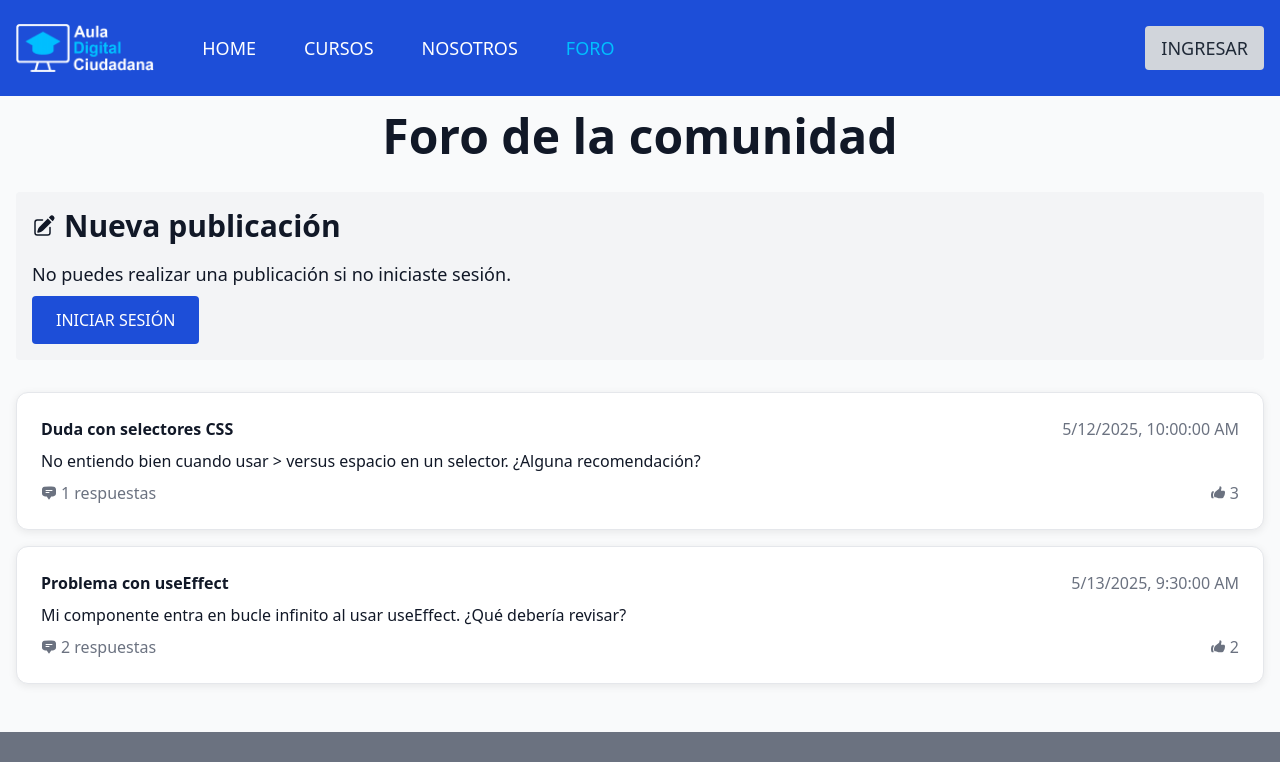
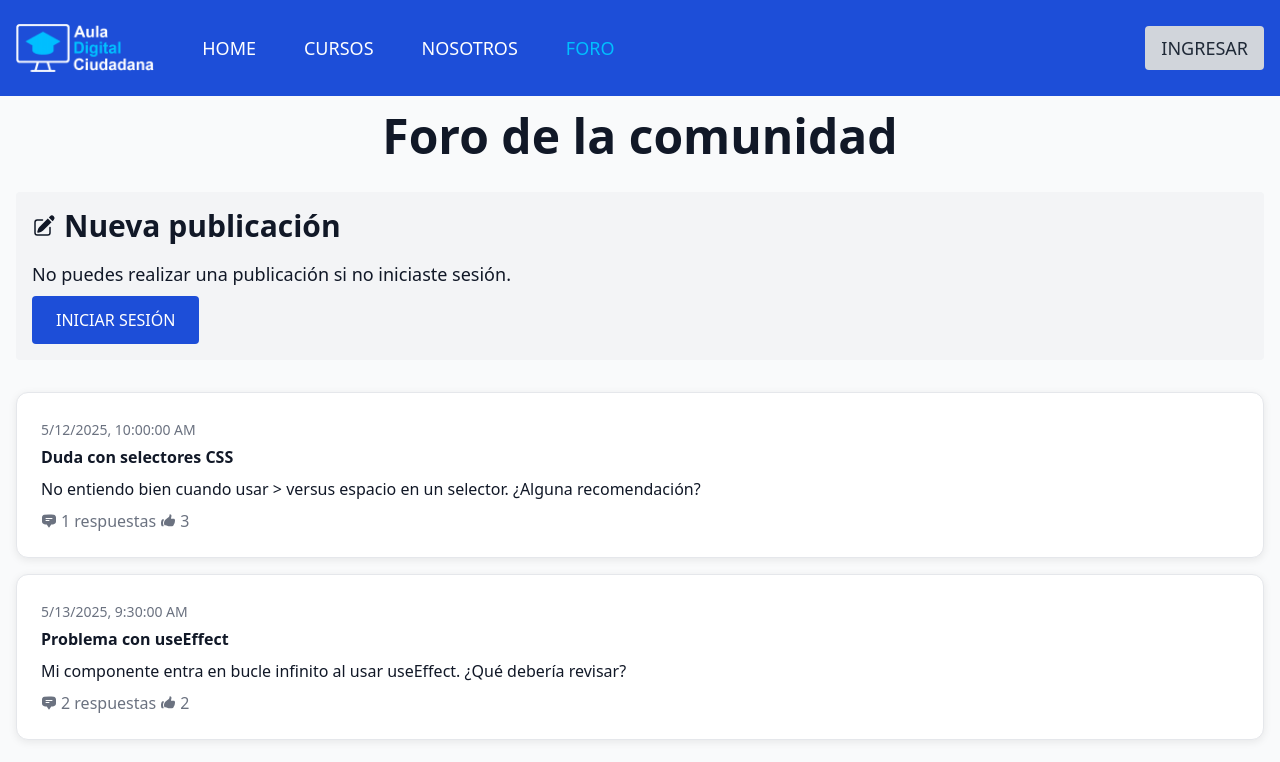
Before and after one commit to estebanaraoz/curso-webapp, a React (Vite) app: page /curso-webapp/foro in a window 1280 px wide. Shown: the top 762 px of the page. Built offline with nearby package versions, Linux system fonts and the light colour scheme.

Commit message:
Move forum post date to top and likes next to replies

```diff
--- a/src/pages/Forum.tsx
+++ b/src/pages/Forum.tsx
@@ -101,18 +101,24 @@ export default function Forum() {
 
         <section className="space-y-4">
           {posts.map(post => (
-            <article key={post.id} className="border rounded-card p-card shadow-card bg-white space-y-2">
-              <header className="flex justify-between items-center">
-                <h3 className="font-semibold">{post.title}</h3>
-                <span className="text-base text-gray-500">
+            <article
+              key={post.id}
+              className="border rounded-card p-card shadow-card bg-white space-y-2"
+            >
+              <header className="space-y-1">
+                <span className="text-sm text-gray-500">
                   {new Date(post.date).toLocaleString()}
                 </span>
+                <h3 className="font-semibold">{post.title}</h3>
               </header>
               <p className="text-base">{post.content}</p>
               <div className="text-base flex items-center gap-1 text-gray-500">
                 <ChatBubbleBottomCenterTextIcon className="w-4 h-4" />
                 {post.replies.length} respuestas
-                <button className="ml-auto flex items-center gap-1 text-gray-500 text-base" aria-label="Me gusta">
+                <button
+                  className="flex items-center gap-1 text-gray-500 text-base"
+                  aria-label="Me gusta"
+                >
                   <HandThumbUpIcon className="w-4 h-4" /> {post.likes ?? 0}
                 </button>
               </div>
```
